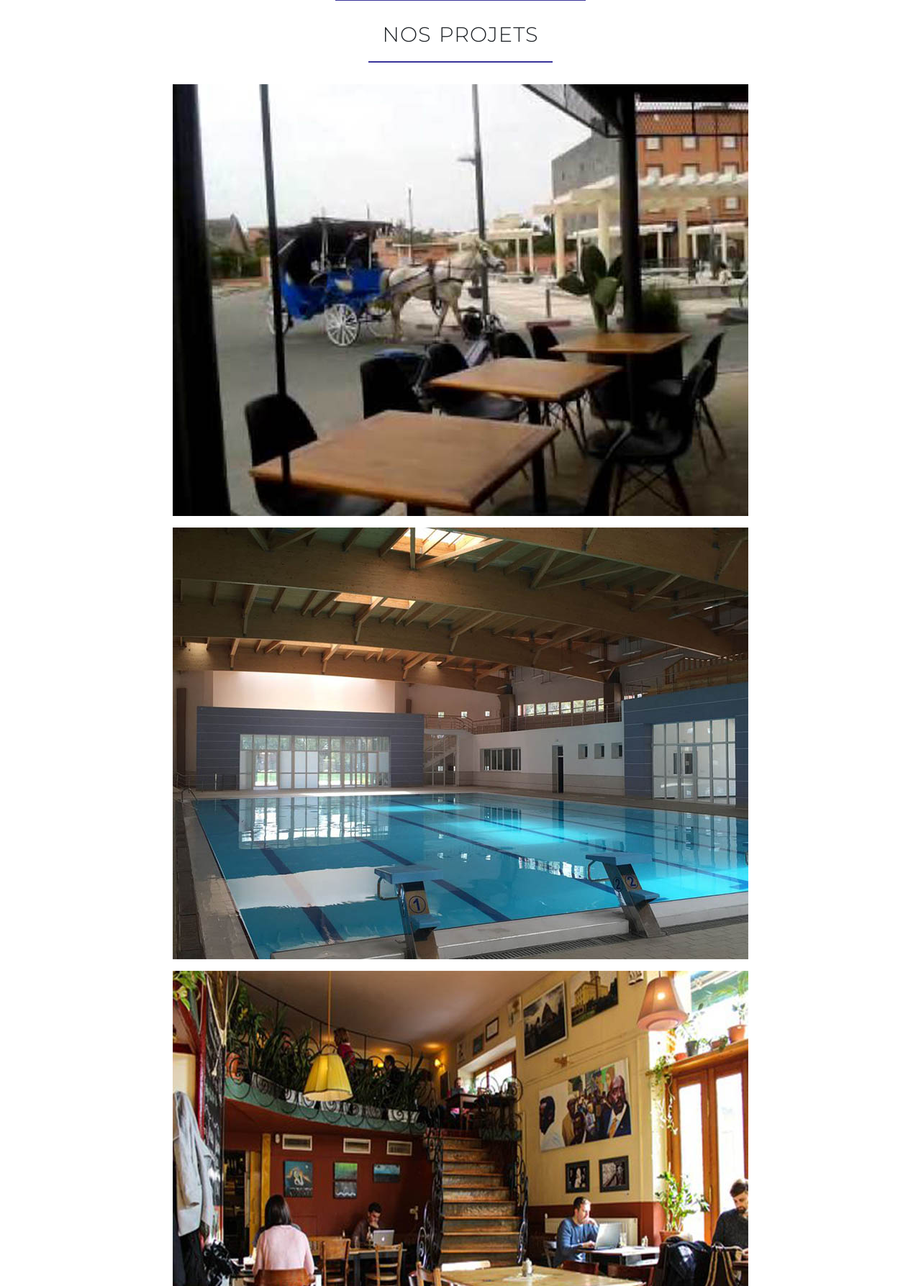
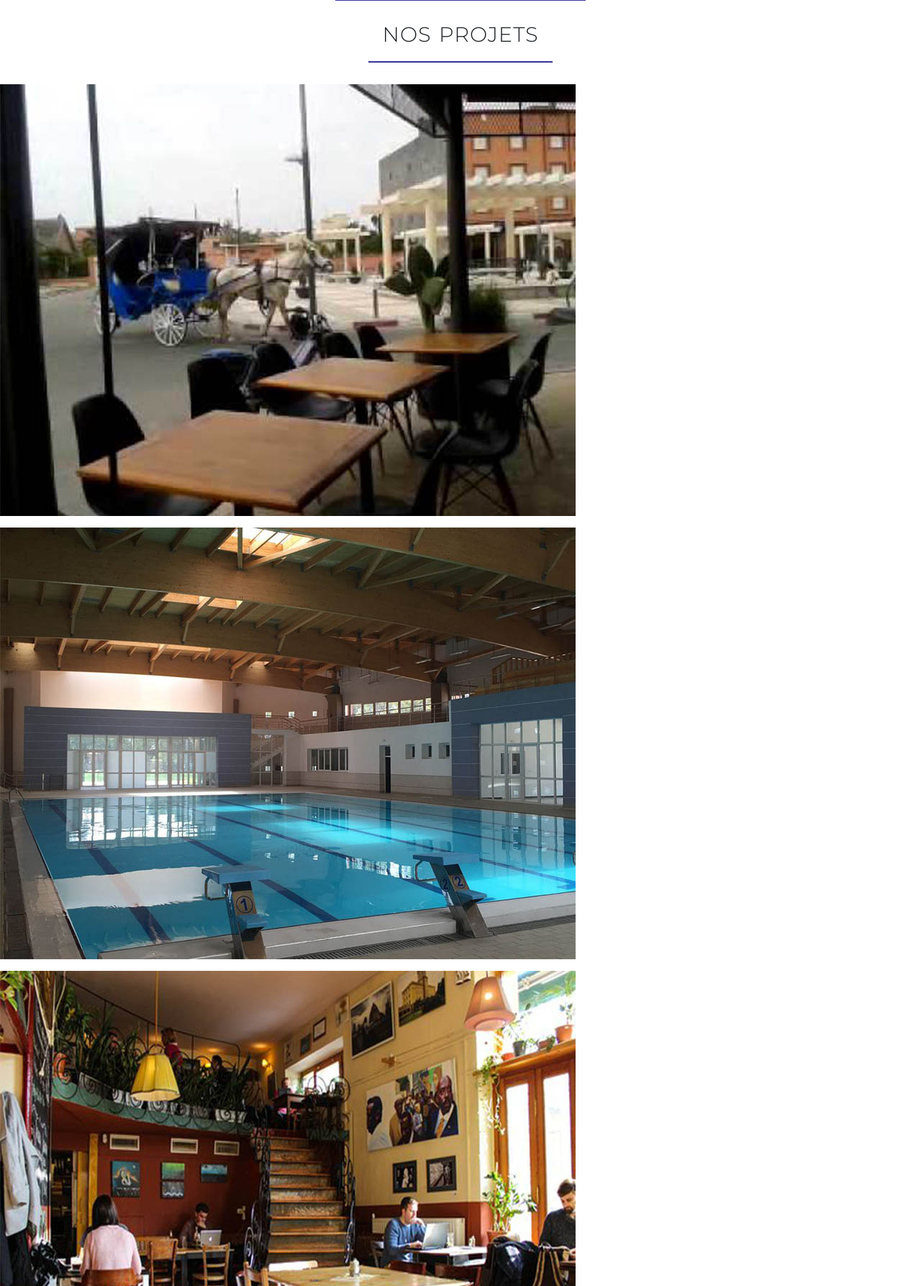
Before and after one commit to yocho1/Rafa_Services_SARL_Pro, a PHP site: page / in a window 1280 px wide. Shown: the part 1850-3637 px from the top of the page at 72% size. Run offline with PHP 8.4, Linux system fonts and the light colour scheme; style sheets or scripts are compiled from the project's sources; some libraries are stand-ins or nearby versions.

Commit message:
remove align-text

```diff
--- a/css/style.css
+++ b/css/style.css
@@ -143,8 +143,6 @@ nav .navbar-toggler {
     .section-details .col4 h3, .section-details .col4 p {
       text-align: center; }
 
-.projects-section {
-  text-align: center; }
 .projects-section h2 {
   font-size: 180%;
   word-spacing: 2px;
@@ -154,6 +152,7 @@ nav .navbar-toggler {
   font-weight: 300;
   text-transform: uppercase;
   margin-top: 10px; }
+
 .projects-section h2:after {
   display: block;
   margin: 0 auto;
--- a/sass/_nosprojects.scss
+++ b/sass/_nosprojects.scss
@@ -1,5 +1,4 @@
 .projects-section{
-    text-align : center;
     h2{
         font-size: 180%;
         word-spacing: 2px;
```
Lines whose indentation alone changed are shown as unchanged.
